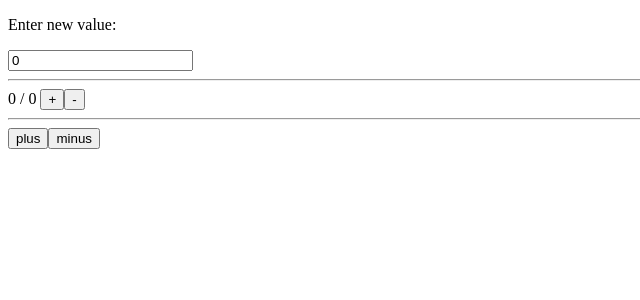
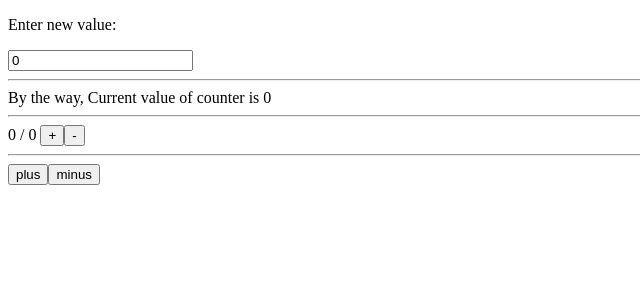
Before and after one commit to YevhenShershen/Vue-Testing, a Vue app: page / in a window 1280 px wide. Shown: the top 300 px of the page, without its empty margins (0-640 px from the left). Built offline with nearby package versions, Linux system fonts and the light colour scheme.

Commit message:
test: passes second value to CounterInput (use slot)

```diff
--- a/src/App.vue
+++ b/src/App.vue
@@ -1,21 +1,23 @@
 <template>
   <div id="app">
-<CounterInput v-model="counter"/>
-      <hr/>
-    {{ counter }} / {{counter2}}
+    <CounterInput v-model="counter">
+      Current value of counter is {{ counter }}
+    </CounterInput>
+    <hr />
+    {{ counter }} / {{ counter2 }}
     <button @click="counter += 1">+</button>
     <button @click="counter -= 1">-</button>
     <button data-test-id="reset" v-if="counter < 0" @click="counter = 0">
       Reset
     </button>
-    <hr/>
+    <hr />
     <button @click="counter2 += 1">plus</button>
     <button @click="counter2 -= 1">minus</button>
   </div>
 </template>
 
 <script>
-import CounterInput from "./components/CounterInput.vue"
+import CounterInput from "./components/CounterInput.vue";
 
 export default {
   name: "App",
@@ -40,7 +42,7 @@ export default {
     },
     counter() {
       this.counter2 = 0;
-        }
+    },
   },
   methods: {
     handleKeyPress(e) {
@@ -59,7 +61,7 @@ export default {
   beforeDestroy() {
     document.removeEventListener("keyup", this.handleKeyPress);
   },
-    components: { CounterInput }
+  components: { CounterInput },
 };
 </script>
 
--- a/src/components/CounterInput.vue
+++ b/src/components/CounterInput.vue
@@ -1,8 +1,15 @@
 <template>
   <div>
-<p>Enter new value:</p>
-<!-- поддержка v model -->
-<input type="text" :value="value" @input="$emit('input', $event.target.value)">
+    <p>Enter new value:</p>
+    <!-- поддержка v model -->
+    <input
+      type="text"
+      :value="value"
+      @input="$emit('input', $event.target.value)"
+    />
+    <hr />
+    By the way,
+    <slot></slot>
   </div>
 </template>
 
@@ -10,10 +17,10 @@
 export default {
   name: "CounterInput",
   props: {
-   value:{
-    type: Number,
-    required: true
-   }
+    value: {
+      type: Number,
+      required: true,
+    },
   },
 };
 </script>
```
Also changed, not shown: 1 other file (tests, documents, lock files or other folders). Lines whose indentation alone changed are shown as unchanged.
